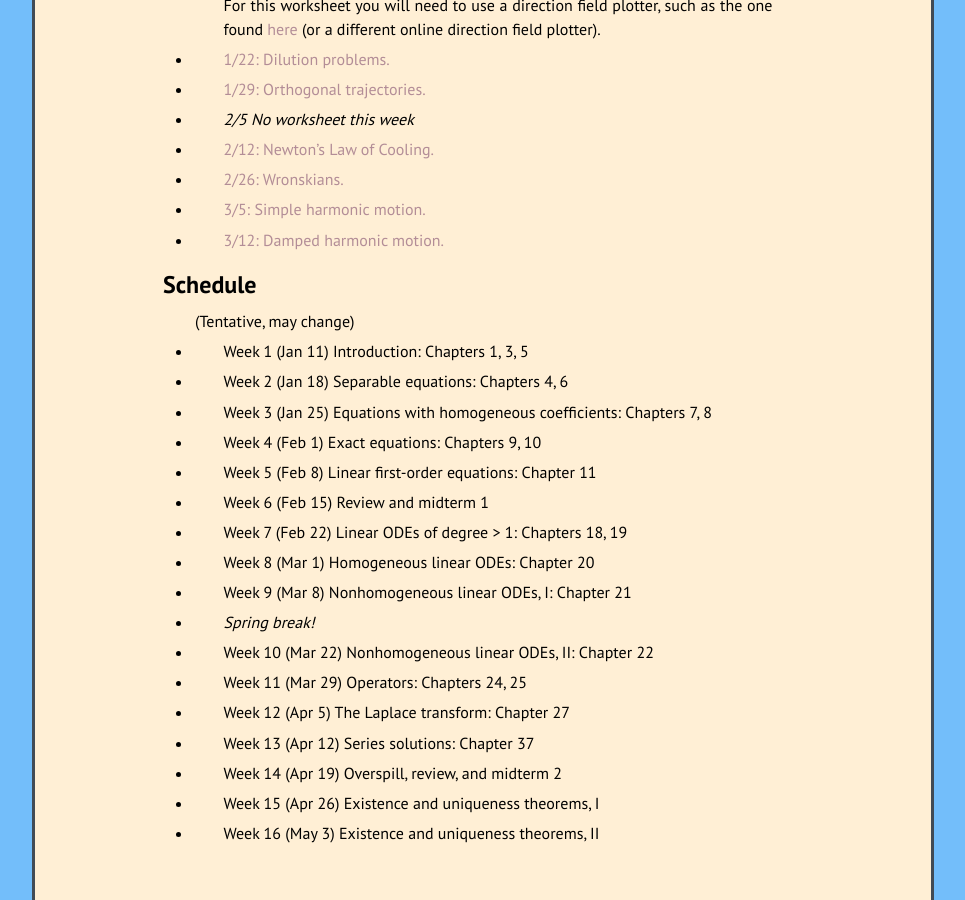
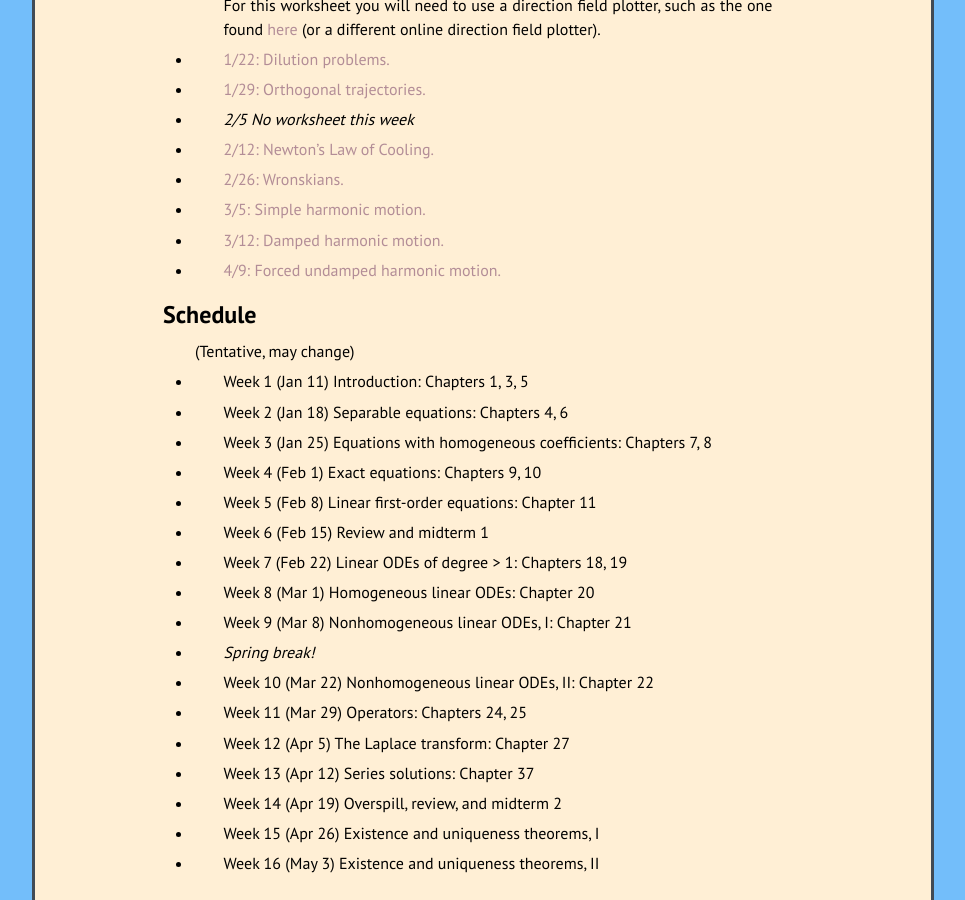
Before and after one commit to kamerynjw/kamerynjw.github.io, a Jekyll site: the page built from teaching/2021/math302.md, in a window 1280 px wide and 900 px high, scrolled down 1478 px. Shown: the whole window, without its empty margins (157-1122 px from the left). Built offline with Jekyll 4.4.1, drawn with Linux system fonts in a browser that asks for light colours; nearby versions of some CDN libraries.

Commit message:
new 302 in-class

```diff
--- a/teaching/2021/math302.md
+++ b/teaching/2021/math302.md
@@ -91,6 +91,8 @@ In-class worksheets
 
 * [3/12: Damped harmonic motion.]({{page.url}}week9.pdf)
 
+* [4/9: Forced undamped harmonic motion.]({{page.url}}week12.pdf)
+
 Schedule
 --------
 
```
Also changed, not shown: 1 other file.
